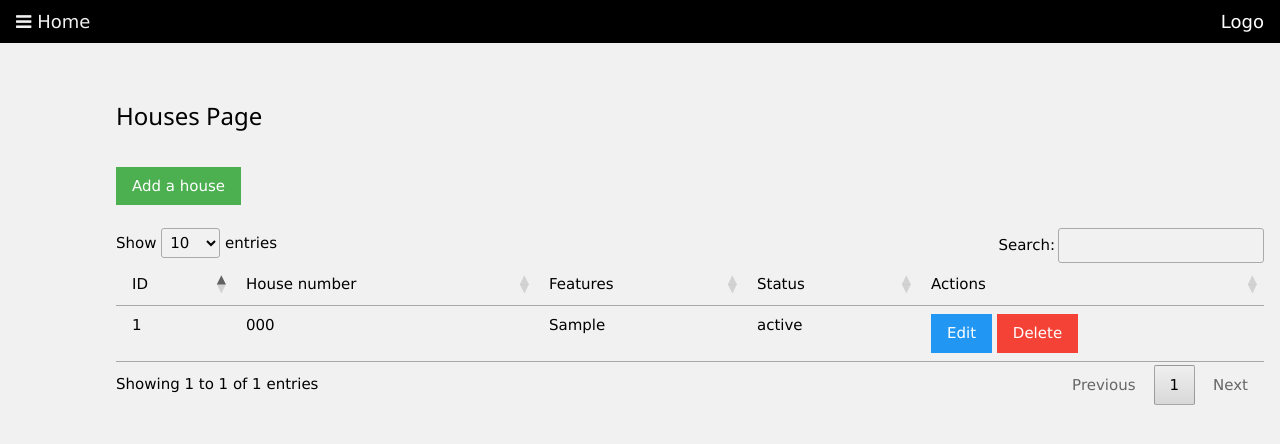
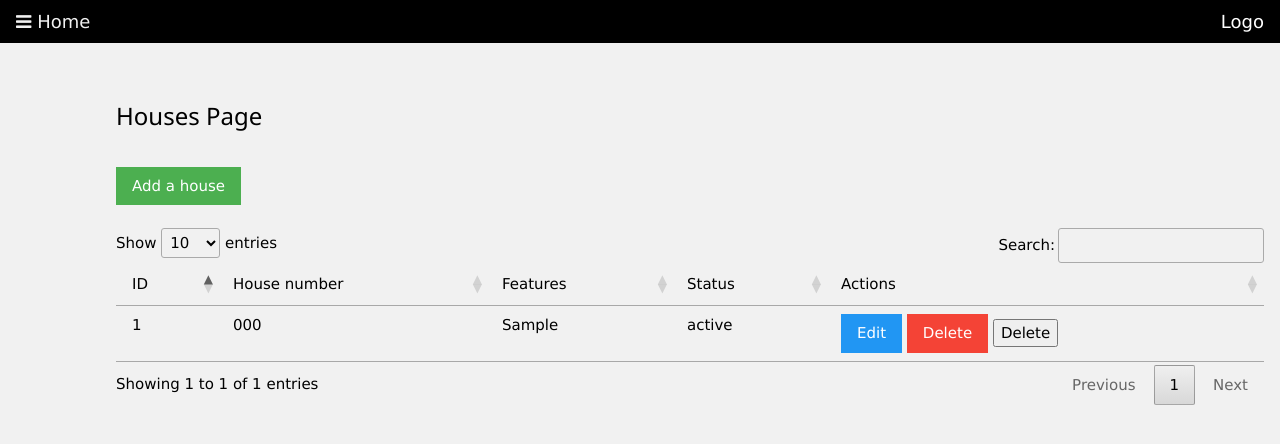
Before and after one commit to coding-fantastic/rentalmanagement, a PHP site: page /websites/1/houses.php in a window 1280 px wide. Shown: the top 444 px of the page. Run offline with PHP 8.4, Linux system fonts and the light colour scheme; tables that the repository leaves empty or names only in its code hold one stand-in row (values such as "Sample post"); a stand-in replaces the project's code that opens the database connection; some libraries are stand-ins or nearby versions.

Commit message:
delete button can redirect to delete page

```diff
--- a/try/1/houses.php
+++ b/try/1/houses.php
@@ -73,7 +73,49 @@
                   <td>
                     <a href="update_house.php?id=<?php echo $row['id']; ?>" class="w3-btn w3-blue">Edit</a>
                     <a href="delete.php?id=<?php echo $row['id']; ?>" class="w3-btn w3-red">Delete</a>
-                    <!-- <a href="#" class="w3-btn w3-red" onclick="document.getElementById('id01').style.display='block'">Delete</a> -->
+                    <input type="button"  onclick="deleteme(<?php echo $row['id']; ?>)" name="Delete" value="Delete">
+                    <!-- ##################################################################################################################### -->
+
+                    <!-- DELETE POP UP FORM (BOOTSTRAP MODAL) Start -->
+
+                    <!-- <div class="modal fade" id="deletemodal" tabindex="-1" role="dialog" aria-labelledby="exampleModalLabel" aria-hidden="true" >
+                      <div class="modal-dialog" role="document">
+                        <div class="modal-content">
+                          <div class="modal-header">
+                            <h5 class="modal-title" id="exampleModalLabel" >Delete this record</h5>
+                            <button type="button" class="close" data-dismiss="modal" aria-label="Close" >
+                              <span aria-hidden="true">$times;</span>
+                            </button>
+
+                          </div>
+
+                          <form class="" action="" method="post">
+                            <div class="modal-body">
+                              <input type="hidden" name="delete_id" id="delete_id" value="">
+                              <h4>Do you want to Delete this data ?? </h4>
+
+                            </div>
+                            <div class="modal-footer">
+                              <button type="button" class="btn btn-secondary" data-dismiss="modal" name="button">NO</button>
+                              <button type="submit" name="deletedata" class="btn btn-primary">Yes !! Delete it.</button>
+
+                            </div>
+
+                          </form>
+
+                        </div>
+
+                      </div>
+
+                    </div> -->
+
+                    <!-- DELETE POP UP FORM (BOOTSTRAP MODAL) End -->
+
+                    <!-- ##################################################################################################################### -->
+
+
+
+
                   </td>
                 </tr>
 
@@ -127,9 +169,26 @@
 
     </script>
 
+    <!-- JavaScript function for deleting data -->
+    <script type="text/javascript">
+      function deleteme(delid){
+        if(confirm("Do you want to Delete  !"+delid)){
+          window.location.href='delete.php?del_id='+delid;
+
+
+          return true;
+        }
+      }
+
+    </script>
+
     <!-- <script>
       $(document).ready(function() {
-        $('#delmodal').modal('show');
+        $('#deletebtn').on('click', function(){
+          $('#deletemodal').modal('show');
+
+        });
+
       });
 
     </script> -->
```
